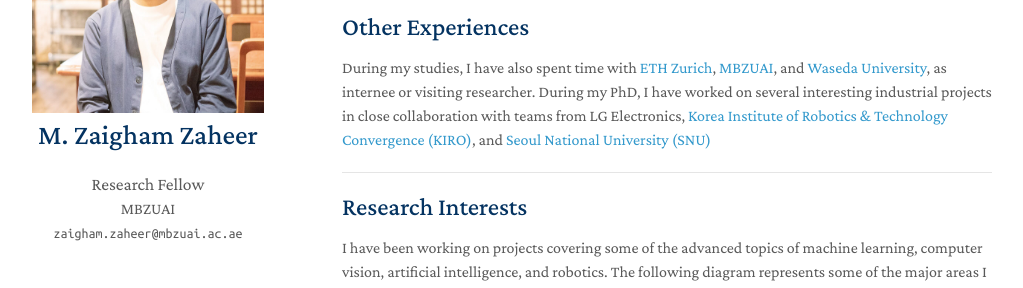
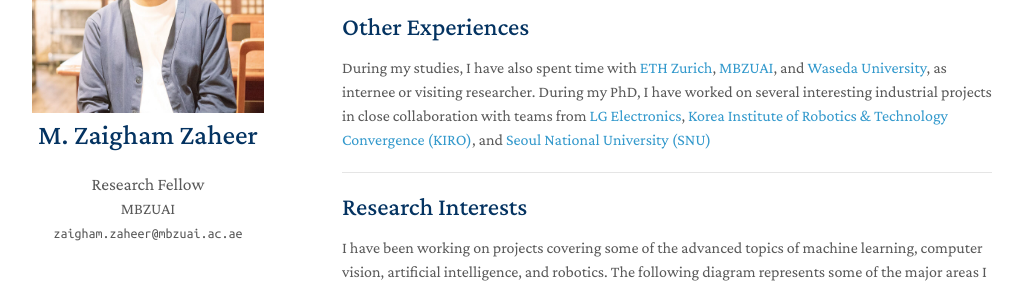
Before and after one commit to ZaighamZ/ZaighamZ.github.io, a Jekyll site: the page built from index.md, in a window 1280 px wide and 900 px high, scrolled down 581 px. Shown: the part 201-489 px from the top of the window, without its empty margins (128-1151 px from the left). Built offline with Jekyll 4.4.1, drawn with Linux system fonts in a browser that asks for light colours; nearby versions of some CDN libraries; a style sheet for code colours, icons or effects is not loaded; part of the change alters nothing that is shown.

```diff
--- a/index.md
+++ b/index.md
@@ -40,7 +40,7 @@ I am a Postdoctoral Research Fellow affiliated with [SPriNT-AI lab](https://www.
 
 ***
 ## Other Experiences
-During my studies, I have also spent time with [ETH Zurich](https://ethz.ch/en.html/){:target="_blank"}, [MBZUAI](https://mbzuai.ac.ae/){:target="_blank"}, and [Waseda University](https://www.waseda.jp/top/en/){:target="_blank"}, as internee or visiting researcher. During my PhD, I have worked on several interesting industrial projects in close collaboration with teams from LG Electronics, [Korea Institute of Robotics & Technology Convergence (KIRO)](https://www.kiro.re.kr/eng/default.asp/){:target="_blank"}, and [Seoul National University (SNU)]( https://en.snu.ac.kr/index.html){:target="_blank"}
+During my studies, I have also spent time with [ETH Zurich](https://ethz.ch/en.html/){:target="_blank"}, [MBZUAI](https://mbzuai.ac.ae/){:target="_blank"}, and [Waseda University](https://www.waseda.jp/top/en/){:target="_blank"}, as internee or visiting researcher. During my PhD, I have worked on several interesting industrial projects in close collaboration with teams from [LG Electronics](https://www.lg.com/){:target="_blank"}, [Korea Institute of Robotics & Technology Convergence (KIRO)](https://www.kiro.re.kr/eng/default.asp/){:target="_blank"}, and [Seoul National University (SNU)]( https://en.snu.ac.kr/index.html){:target="_blank"}
 
 
 
```
